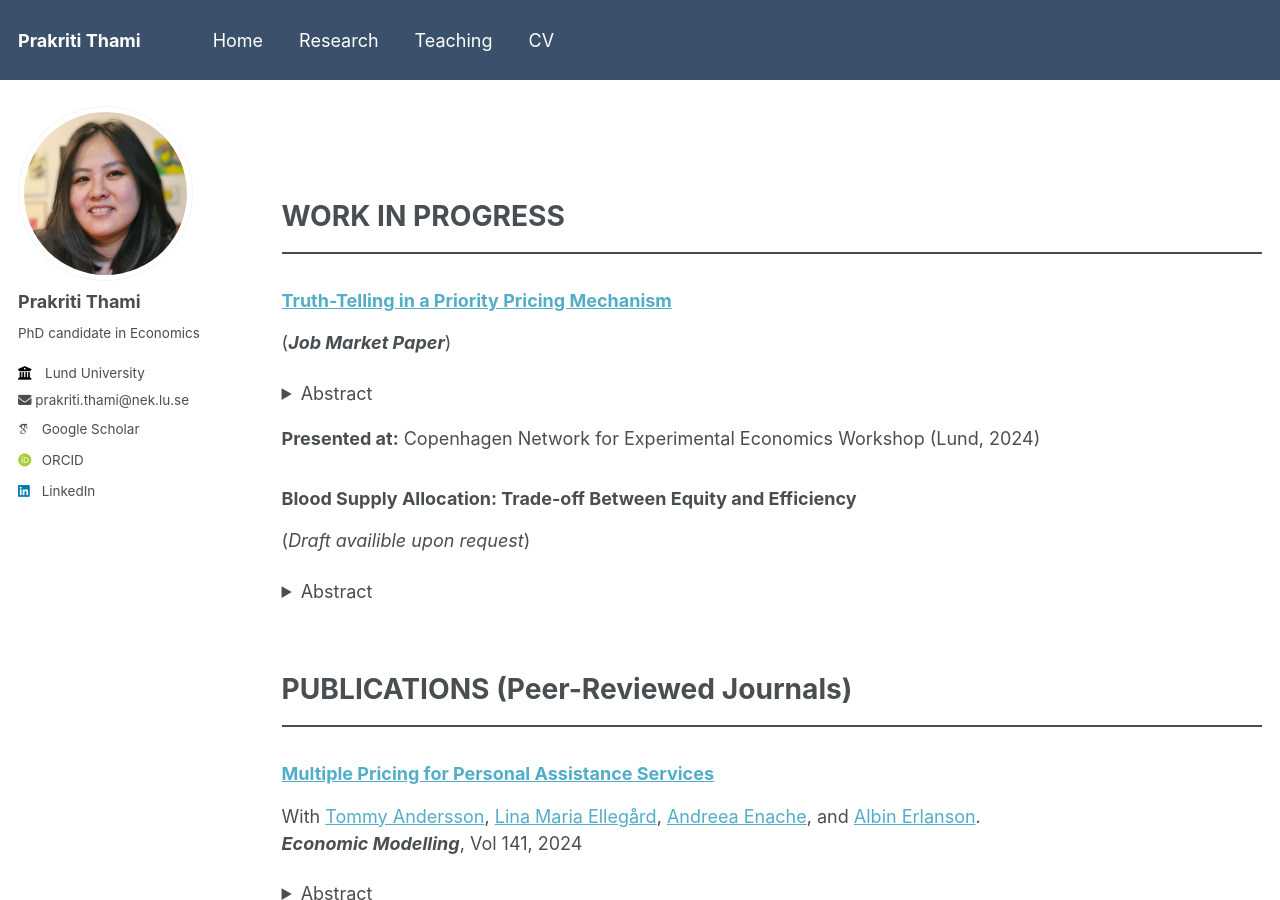
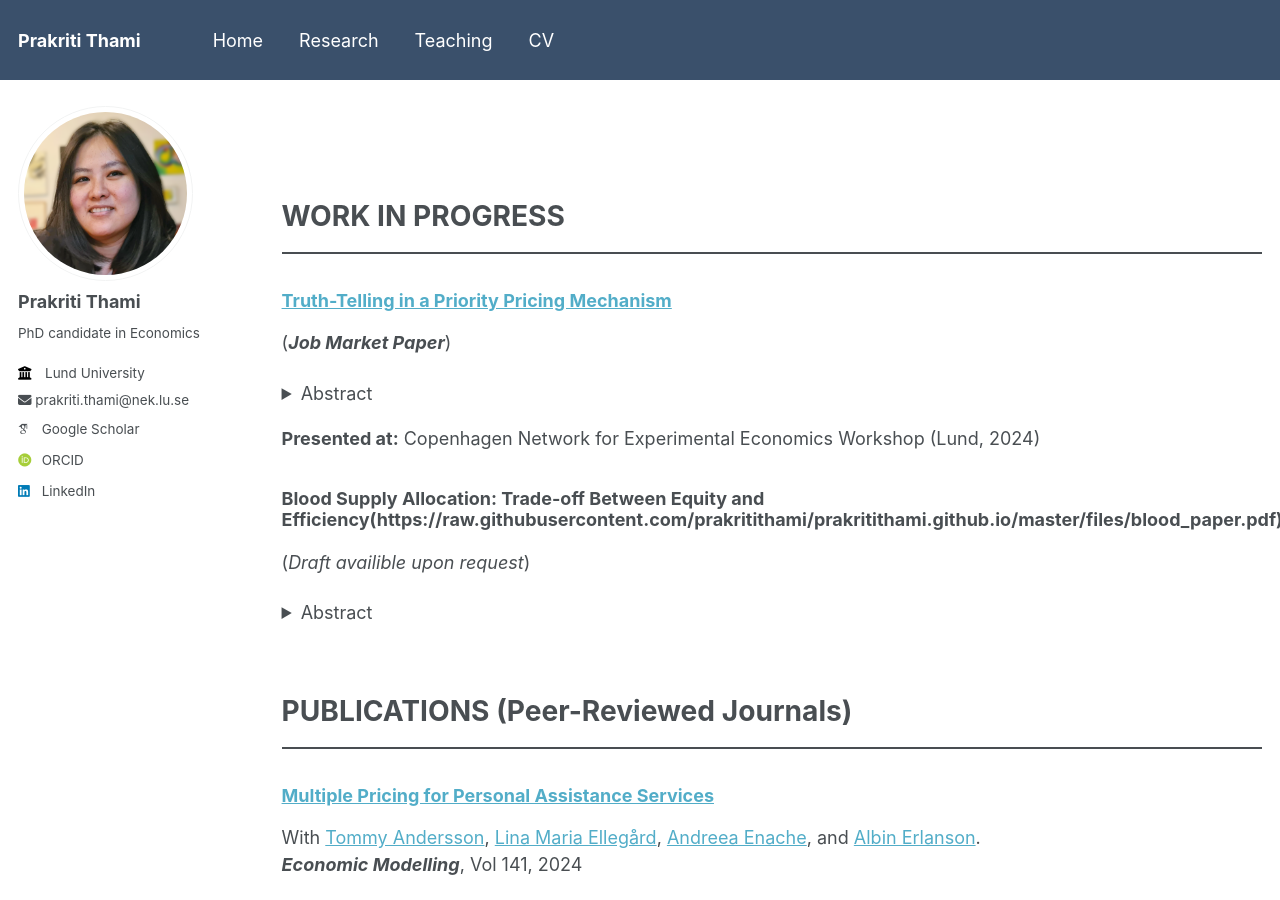
Before and after one commit to prakritithami/prakritithami.github.io, a Jekyll site: the page built from _research/papers.md, in a window 1280 px wide and 900 px high. Built offline with Jekyll 4.4.1, drawn with Linux system fonts in a browser that asks for light colours; some web fonts are replaced; part of the change alters nothing that is shown.

Commit message:
Update papers.md

```diff
--- a/_research/papers.md
+++ b/_research/papers.md
@@ -19,11 +19,11 @@ may benefit populations with low truth-telling tendencies but reduce welfare whe
 
 **Presented at:** Copenhagen Network for Experimental Economics Workshop (Lund, 2024)
 
-### Blood Supply Allocation: Trade-off Between Equity and Efficiency
+### Blood Supply Allocation: Trade-off Between Equity and Efficiency(https://raw.githubusercontent.com/prakritithami/prakritithami.github.io/master/files/blood_paper.pdf)
 (_Draft availible upon request_)
 <details>
   <summary>Abstract</summary>
-  <p align="justify">ABO blood type compatibility can be exploited to attain a more equitable allocation of blood supply across patients with differing blood types. However, in a steady state, pooling procedures that seek to equalize the proportion of patients that get treated across compatible blood types could have an adverse effect on the total flow rate of treated patients. To address this issue, in this paper I derive the criteria which would ensure an efficient allocation and prove that in pairwise iterative pooling procedures as long as this efficiency criterion is satisfied in each step in which blood types are pooled, the final allocation will not be inefficient.</p>
+  <p align="justify">Blood supply allocation can involve a trade-off between equity and efficiency. While ABO-compatible pooling can promote equitable access across blood types by redistributing supply among all compatible blood types, it may reduce the total number of treated patients in a steady-state setting. This paper derives a domination criterion for ABO-compatible pooling and shows that in iterative pairwise pooling procedures, the final allocation does not result in efficiency loss if this criterion is met at each step. Simulations based on the plasma donation and demand model by Kominers et al. (2020) indicate that failing to satisfy this criterion leads to inefficiencies in 7.11% of cases, with the number of treated patients decreasing by an average of 0.60% to 1.03%. These findings highlight the need to integrate efficiency considerations into blood allocation mechanisms to prevent equity-driven pooling from inadvertently reducing the number of treated patients.</p>
 </details> <br>
 
 # PUBLICATIONS (Peer-Reviewed Journals)
```
